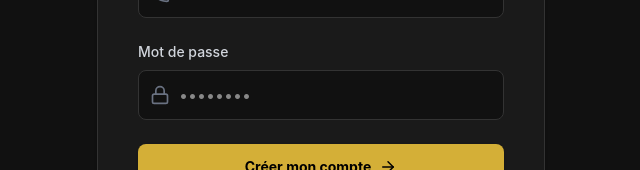
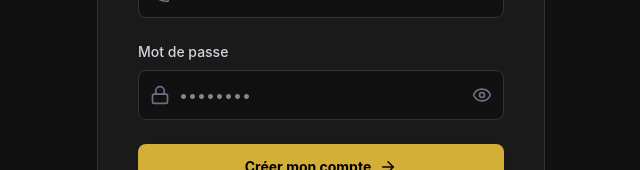
Before and after one commit to Moussamobytech/Macies, a React (Vite) app: page /register in a window 1280 px wide. Shown: the part 465-635 px from the top of the page, without its empty margins (319-959 px from the left). Built offline with nearby package versions, Linux system fonts and the light colour scheme; no server answers.

Commit message:
feat: ajout de l'icone oeil pour afficher/masquer le mot de passe

```diff
--- a/src/pages/Login.tsx
+++ b/src/pages/Login.tsx
@@ -1,5 +1,5 @@
 import { Link, useNavigate, Navigate } from 'react-router-dom';
-import { Mail, Lock, ArrowRight, AlertCircle } from 'lucide-react';
+import { Mail, Lock, ArrowRight, AlertCircle, Eye, EyeOff } from 'lucide-react';
 import { useState } from 'react';
 import { fetchApi } from '../services/api';
 import { useAuthStore } from '../store/useAuthStore';
@@ -7,6 +7,7 @@
 export function Login() {
   const [email, setEmail] = useState('');
   const [password, setPassword] = useState('');
+  const [showPassword, setShowPassword] = useState(false);
   const [error, setError] = useState('');
   const [loading, setLoading] = useState(false);
   const navigate = useNavigate();
@@ -84,13 +85,20 @@
                   <Lock className="h-5 w-5 text-gray-500" />
                 </div>
                 <input
-                  type="password"
+                  type={showPassword ? 'text' : 'password'}
                   value={password}
                   onChange={(e) => setPassword(e.target.value)}
-                  className="block w-full pl-10 bg-[#111111] border border-[#333333] rounded-lg py-3 text-white focus:outline-none focus:border-[#D4AF37]"
+                  className="block w-full pl-10 pr-10 bg-[#111111] border border-[#333333] rounded-lg py-3 text-white focus:outline-none focus:border-[#D4AF37]"
                   placeholder="••••••••"
                   required
                 />
+                <button
+                  type="button"
+                  onClick={() => setShowPassword(!showPassword)}
+                  className="absolute inset-y-0 right-0 pr-3 flex items-center text-gray-500 hover:text-gray-300 transition-colors"
+                >
+                  {showPassword ? <EyeOff className="h-5 w-5" /> : <Eye className="h-5 w-5" />}
+                </button>
               </div>
             </div>
 
--- a/src/pages/Register.tsx
+++ b/src/pages/Register.tsx
@@ -1,5 +1,5 @@
 import { Link, useNavigate, Navigate } from 'react-router-dom';
-import { User, Mail, Lock, Phone, ArrowRight, AlertCircle } from 'lucide-react';
+import { User, Mail, Lock, Phone, ArrowRight, AlertCircle, Eye, EyeOff } from 'lucide-react';
 import { useState } from 'react';
 import { fetchApi } from '../services/api';
 import { useAuthStore } from '../store/useAuthStore';
@@ -9,6 +9,7 @@
   const [email, setEmail] = useState('');
   const [phone, setPhone] = useState('');
   const [password, setPassword] = useState('');
+  const [showPassword, setShowPassword] = useState(false);
   const [error, setError] = useState('');
   const [loading, setLoading] = useState(false);
   const navigate = useNavigate();
@@ -94,7 +95,21 @@
                 <div className="absolute inset-y-0 left-0 pl-3 flex items-center pointer-events-none">
                   <Lock className="h-5 w-5 text-gray-500" />
                 </div>
-                <input type="password" value={password} onChange={(e) => setPassword(e.target.value)} className="block w-full pl-10 bg-[#111111] border border-[#333333] rounded-lg py-3 text-white focus:outline-none focus:border-[#D4AF37]" placeholder="••••••••" required />
+                <input
+                  type={showPassword ? 'text' : 'password'}
+                  value={password}
+                  onChange={(e) => setPassword(e.target.value)}
+                  className="block w-full pl-10 pr-10 bg-[#111111] border border-[#333333] rounded-lg py-3 text-white focus:outline-none focus:border-[#D4AF37]"
+                  placeholder="••••••••"
+                  required
+                />
+                <button
+                  type="button"
+                  onClick={() => setShowPassword(!showPassword)}
+                  className="absolute inset-y-0 right-0 pr-3 flex items-center text-gray-500 hover:text-gray-300 transition-colors"
+                >
+                  {showPassword ? <EyeOff className="h-5 w-5" /> : <Eye className="h-5 w-5" />}
+                </button>
               </div>
             </div>
 
```
